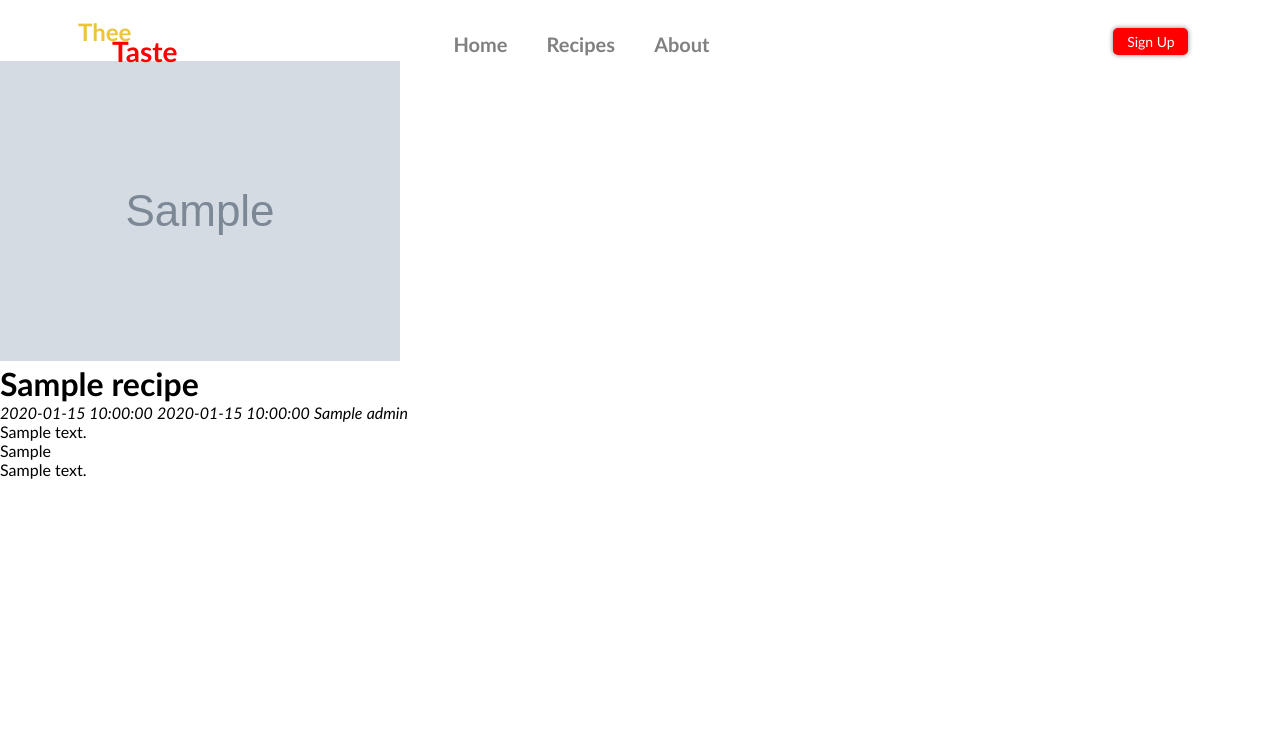
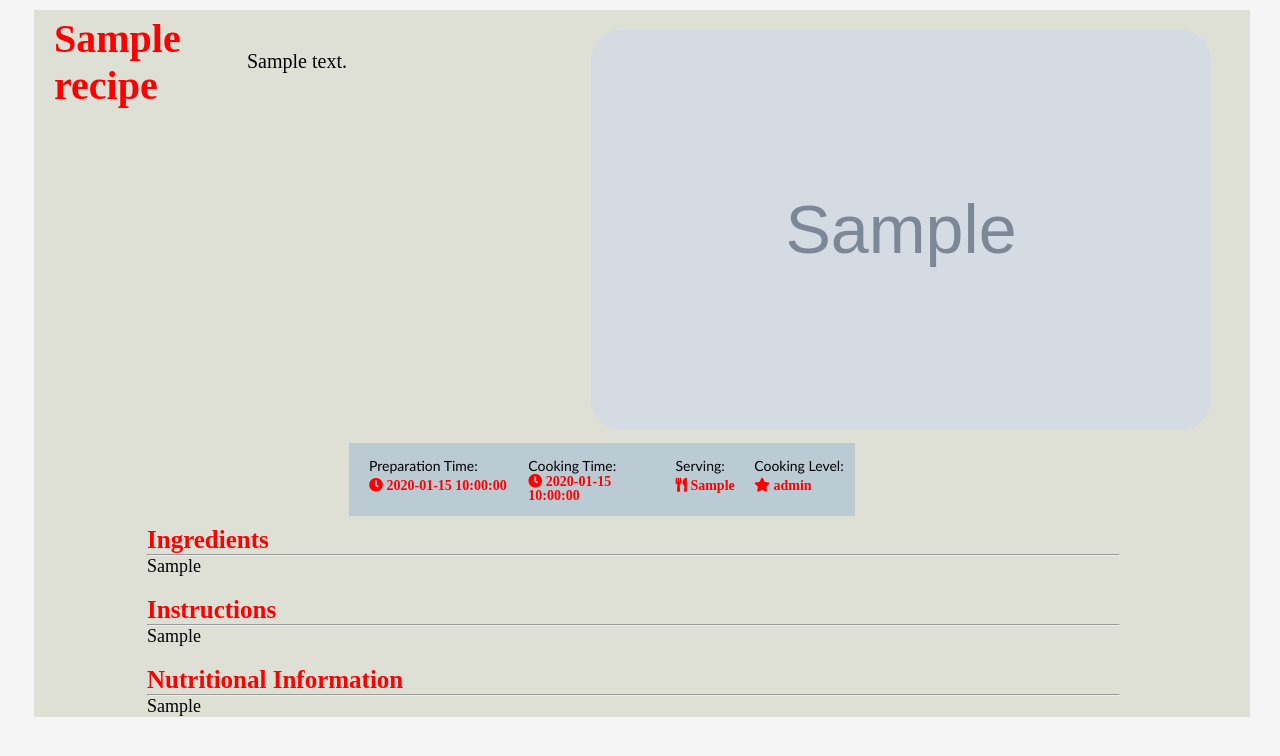
Before and after one commit to shiriweb/recipe-organizer, a PHP site: page /browse-recipe/learn-recipe.php?id=1 in a window 1280 px wide. Shown: the top 756 px of the page. Run offline with PHP 8.4, Linux system fonts and the light colour scheme; tables that the repository leaves empty or names only in its code hold one stand-in row (values such as "Sample post"); grey boxes marked "Sample" are stand-in pictures.

Commit message:
fourth commit

```diff
--- a/admin/class/recipe_class.php
+++ b/admin/class/recipe_class.php
@@ -2,13 +2,13 @@
 require_once ('common_class.php');
 class Recipe extends Common
 {
-    public $id, $recipe_name, $total_time, $preparation_time, $cooking_time, $cooking_level, $serving, $details, $ingredients, $instructions, $short_details, $description, $nutritional_info, $image, $category, $created_date, $modified_date;
+    public $id, $recipe_name, $total_time, $preparation_time, $cooking_time, $cooking_level, $serving, $ingredients, $instructions, $short_details, $description, $nutritional_info, $image, $category, $created_date, $modified_date;
 
     public function save()
     {
         $conn = mysqli_connect('localhost', 'root', '', 'sem_project');
-        $sql = "insert into recipe (recipe_name, total_time, preparation_time, cooking_time, cooking_level, serving, details, ingredients, instructions, short_details, description, nutritional_info, image, category, created_date, modified_date)
-        values ('$this->recipe_name', '$this->total_time', '$this->preparation_time', '$this->cooking_time', '$this->cooking_level', '$this->serving', '$this->details', '$this->ingredients', '$this->instructions', '$this->short_details', '$this->description', '$this->nutritional_info', '$this->image', '$this->category', '$this->created_date', '$this->modified_date')";
+        $sql = "insert into recipe (recipe_name, total_time, preparation_time, cooking_time, cooking_level, serving, ingredients, instructions, short_details, description, nutritional_info, image, category, created_date, modified_date)
+        values ('$this->recipe_name', '$this->total_time', '$this->preparation_time', '$this->cooking_time', '$this->cooking_level', '$this->serving', '$this->ingredients', '$this->instructions', '$this->short_details', '$this->description', '$this->nutritional_info', '$this->image', '$this->category', '$this->created_date', '$this->modified_date')";
         if ($conn->query($sql)) {
             return $conn->insert_id;
         } else {
@@ -32,7 +32,7 @@ class Recipe extends Common
     public function edit()
     {
         $conn = mysqli_connect('localhost', 'root', '', 'sem_project');
-        $sql = "update recipe SET recipe_name = '$this->recipe_name', cooking_time = '$this->cooking_time', cooking_level = '$this->cooking_level',  serving = '$this->serving', details = '$this->details' ,ingredients = '$this->ingredients', instructions = '$this->instructions', short_details = '$this->short_details', description = '$this->description',nutritional_info = '$this->nutritional_info', image = '$this->image' , category = '$this->category', created_date = '$this->created_date', modified_date = '$this->modified_date' WHERE id = '$this->id'";
+        $sql = "update recipe SET recipe_name = '$this->recipe_name', total_time = '$this->total_time',preparation_time = '$this->preparation_time', cooking_time = '$this->cooking_time', cooking_level = '$this->cooking_level',  serving = '$this->serving',ingredients = '$this->ingredients', instructions = '$this->instructions', short_details = '$this->short_details', description = '$this->description',nutritional_info = '$this->nutritional_info', image = '$this->image' , category = '$this->category', created_date = '$this->created_date', modified_date = '$this->modified_date' WHERE id = '$this->id'";
         $conn->query($sql);
         if ($conn->affected_rows == 1) {
             return $this->id;
@@ -84,7 +84,7 @@ class Recipe extends Common
     public function breakfast()
     {
         $conn = mysqli_connect('localhost', 'root', '', 'sem_project');
-        $sql = "SELECT * FROM recipe r JOIN category c ON r.category = c.id WHERE c.name = 'Breakfast'";
+        $sql = "select * from recipe where category = 19";
         $var = $conn->query($sql);
         if ($var->num_rows > 0) {
             $datalist = $var->fetch_all(MYSQLI_ASSOC);
@@ -97,7 +97,7 @@ class Recipe extends Common
     public function lunch()
     {
         $conn = mysqli_connect('localhost', 'root', '', 'sem_project');
-        $sql = "SELECT * FROM recipe r JOIN category c ON r.category = c.id WHERE c.name = 'Lunch'";
+        $sql = "select * from recipe where category = 20";
         $var = $conn->query($sql);
         if ($var->num_rows > 0) {
             $datalist = $var->fetch_all(MYSQLI_ASSOC);
@@ -111,7 +111,7 @@ class Recipe extends Common
     public function snacks()
     {
         $conn = mysqli_connect('localhost', 'root', '', 'sem_project');
-        $sql = "SELECT * FROM recipe r JOIN category c ON r.category = c.id WHERE c.name = 'Snacks'";
+        $sql = "select * from recipe where category = 21";
         $var = $conn->query($sql);
         if ($var->num_rows > 0) {
             $datalist = $var->fetch_all(MYSQLI_ASSOC);
@@ -123,12 +123,12 @@ class Recipe extends Common
     public function dinner()
     {
         $conn = mysqli_connect('localhost', 'root', '', 'sem_project');
-        $sql = "SELECT * FROM recipe r JOIN category c ON r.category = c.id WHERE c.name = 'Dinner'";
+        $sql = "select * from recipe where category = 22";
         $var = $conn->query($sql);
         if ($var->num_rows > 0) {
             $datalist = $var->fetch_all(MYSQLI_ASSOC);
-            // return $datalist;
-            print_r($datalist);
+            return $datalist;
+            // print_r($datalist);
         } else {
             return false;
         }
@@ -138,7 +138,7 @@ class Recipe extends Common
     public function desert()
     {
         $conn = mysqli_connect('localhost', 'root', '', 'sem_project');
-        $sql = "SELECT * FROM recipe r JOIN category c ON r.category = c.id WHERE c.name = 'Desert'";
+        $sql = "select * from recipe where category = 23";
         $var = $conn->query($sql);
         if ($var->num_rows > 0) {
             $datalist = $var->fetch_all(MYSQLI_ASSOC);
--- a/user/browse-recipe/all.php
+++ b/user/browse-recipe/all.php
@@ -29,7 +29,7 @@ $datalist = $recipeObj->retrieve();
                 <?php echo $recipe['short_details']; ?>
             </div>
             <div class="learn">
-                <a href="learn-recipe.php?id=<?php echo $recipe['id'];?>">Learn More<i class="fas fa-arrow-right"></i>
+                <a href="learn-recipe.php?id=<?php echo $recipe['id'];?>" target="_blank">Learn More<i class="fas fa-arrow-right"></i>
                 </a>
             </div>
         </div>
--- a/user/browse-recipe/header.php
+++ b/user/browse-recipe/header.php
@@ -15,7 +15,7 @@
 </html>
 <div class="header">
     <div class="logo">
-        <span class="first-title"><a href="index.php">Thee</span></a>
+        <span class="first-title"><a href="index.php">The</span></a>
         <span class="second-title"><a href="index.php">Taste</span></a>
     </div>
     <div class="navigation">
--- a/user/browse-recipe/learn-recipe.php
+++ b/user/browse-recipe/learn-recipe.php
@@ -1,5 +1,5 @@
 <?php
-include ('header.php');
+// include ('header.php');
 include ('../../admin/class/recipe_class.php');
 
 @session_start();
@@ -20,39 +20,69 @@ if (isset($_GET['id'])) {
 
 <!DOCTYPE html>
 <html lang="en">
+
 <head>
     <meta charset="UTF-8">
     <meta name="viewport" content="width=device-width, initial-scale=1.0">
     <title>Document</title>
-    <link rel="stylesheet" href="../style/style.css">
+    <link rel="stylesheet" href="../style/recipe.css">
+    <link rel="stylesheet" href="https://cdnjs.cloudflare.com/ajax/libs/font-awesome/5.15.4/css/all.min.css">
+
 </head>
+
 <body>
+    <div class="recipe-details">
+        <?php foreach ($datalist as $key => $recipe) { ?>
 
-<div class="recipe-details">
-    <?php foreach ($datalist as $key =>$recipe) { ?>
-        <div class="recipe-image">
-            <img src="../../admin/images/<?php echo $recipe['image']; ?>">
-        </div>
+            <div class="learn-content">
                 <div class="recipe-title">
                     <h1><?php echo $recipe['recipe_name']; ?></h1>
-        </div>
-        <div class="information">
-            <span><i class="fas fa-clock"><?php echo $recipe['cooking_time']; ?></i></span>
-            <span><i class="fas fa-clock"><?php echo $recipe['preparation_time']; ?></i></span>
-            <span><i class="fas fa-serve"><?php echo $recipe['serving']; ?></i></span>
-            <span><i class="fas fa-level"><?php echo $recipe['cooking_level']; ?></i></span>
                 </div>
                 <div class="description">
                     <p><?php echo $recipe['description']; ?></p>
                 </div>
-        <div class="ingredients">
+                <div class="recipe-image">
+                    <img src="../../admin/images/<?php echo $recipe['image']; ?>">
+                </div>
+            </div>
+            <div class="learn-information">
+                <div class="info-content">
+                    <label> Preparation Time:</label>
+                    <span><i class="fas fa-clock"> <?php echo $recipe['preparation_time']; ?></i></span>
+                </div>
+                <div class="info-content">
+                    <label> Cooking Time:</label>
+                    <span><i class="fas fa-clock"> <?php echo $recipe['cooking_time']; ?></i></span>
+                </div>
+
+                <div class="info-content">
+                    <label> Serving:</label>
+                    <span><i class="fas fa-utensils"> <?php echo $recipe['serving']; ?></i></span>
+                </div>
+
+                <div class="info-content">
+                    <label> Cooking Level:</label>
+                    <span><i class="fas fa-star"> <?php echo $recipe['cooking_level']; ?></i></span>
+                </div>
+            </div>
+
+            <div class="learn-more">
+                    <h1>Ingredients</h1><hr>
                     <p><?php echo $recipe['ingredients']; ?></p>
+
+                <br>
+                <h1>Instructions</h1><hr>
+                    <p><?php echo $recipe['instructions'] ?></p>
+
+                <br>
+            <h1>Nutritional Information</h1><hr>
+                <p><?php echo $recipe['nutritional_info']; ?></p>
             </div>
-        <div class="nutritional_info">
-            <p><?php echo $recipe['description']; ?></p>
             </div>
 
         <?php } ?>
     </div>
+    </div>
 </body>
+
 </html>
--- a/user/style/recipe.css
+++ b/user/style/recipe.css
@@ -62,7 +62,7 @@ body {
 }
 
 .recipe-box {
-   width: 313px;
+    width: 313px;
     height: 59vh;
     margin: 30px 10px 10px 40px;
     /* Adjust margin as needed */
@@ -72,7 +72,8 @@ body {
     border-radius: 30px;
     display: inline-block;
 }
-.recipe-image{
+
+.recipe-image {
     position: relative;
 }
 
@@ -128,3 +129,99 @@ body {
 .learn a:hover {
     color: green;
 }
+
+/* learn_recipe */
+.recipe-details {
+    width: 95%;
+    /* background-color: #bbcbd4; */
+    background-color: #dee0d6;
+    margin: 10px 0px 0px 34px;
+}
+
+
+
+.recipe-details .learn-content {
+    display: flex;
+    width: 90%;
+    /* background-color: yellowgreen; */
+    margin: 0px 0px 0px 10px;
+}
+.learn-content h1 {
+    font-size: 40px;
+    font-weight: bolder;
+    font-family: 'Oswald';
+    color: red;
+}
+
+.learn-content .description {
+    width: 40%;
+    margin: 20px 0px 0px 0px;
+    /* background-color: #B8860B; */
+}
+
+.description p {
+    font-family: 'Oswald';
+    font-size: 20px;
+    font-weight: lighter;
+    text-align: justify;
+    padding: 20px 0px 0px 5px;
+}
+
+.learn-content .recipe-image {
+    width: 50%;
+    margin: 20px 0px 0px 25px;
+}
+
+.recipe-image img {
+    width: 620px;
+    height: 400px;
+    border-radius: 30px;
+}
+
+
+.recipe-details .learn-information {
+    margin: 10px 20px 0px 315px;
+    background-color: #bbcbd4;
+    width: 40%;
+    padding: 12px 10px 12px 10px;
+    display: flex;
+}
+
+.learn-information .info-content{
+    margin-left: 10px;
+}
+.learn-information label {
+    font-size: 14px;
+    /* display: block; */
+}
+
+.learn-information span {
+    font-family: 'oswald';
+    /* display: block; */
+    font-size: 14px;
+    /* width: 20%; */
+    color: red;
+    /* margin-left: 5px; */
+    margin-right: 5px;
+}
+.learn-more{
+    width: 80%;
+    /* background-color: #B8860B; */
+    margin: 10px 0px 0px 113px;
+}
+.learn-more h1{
+    font-size: 25px;
+    font-weight: bold;
+    color: red;
+    font-family: 'oswld';
+}
+.recipe-details .learn-more li{
+    font-size: 18px;
+    font-family: 'oswald';
+    color: black;
+}
+.recipe-details .learn-more p{
+    font-size: 18px;
+    font-family: 'oswald';
+    color: black;
+}
--- a/user/style/style.css
+++ b/user/style/style.css
@@ -53,7 +53,7 @@ body {
     font-weight: bold;
     color: red;
     position: absolute;
-    margin: 22px 0px 0px 60px;
+    margin: 22px 0px 0px 47px;
 }
 
 .navigation {
@@ -126,7 +126,7 @@ nav a:hover {
 }
 
 .content .content1 .paragraph {
-    margin-top: 75px;
+    margin-top: 48px;
     margin-left: 82px;
 }
 
```
Also changed, not shown: admin/recipe-organizer/createRecipe.php (+11 -3 lines), admin/recipe-organizer/editRecipe.php (+18 -21 lines), user/browse-recipe/breakfast.php (+4 -8 lines), user/browse-recipe/desert.php (+4 -9 lines), user/browse-recipe/dinner.php (+4 -8 lines), user/browse-recipe/lunch.php (+7 -8 lines), user/browse-recipe/search.php (added, +35 -0 lines), user/browse-recipe/snacks.php (+4 -8 lines), admin/images/bara.jpg, admin/images/gajar.jpg. Lines whose indentation alone changed are shown as unchanged.
